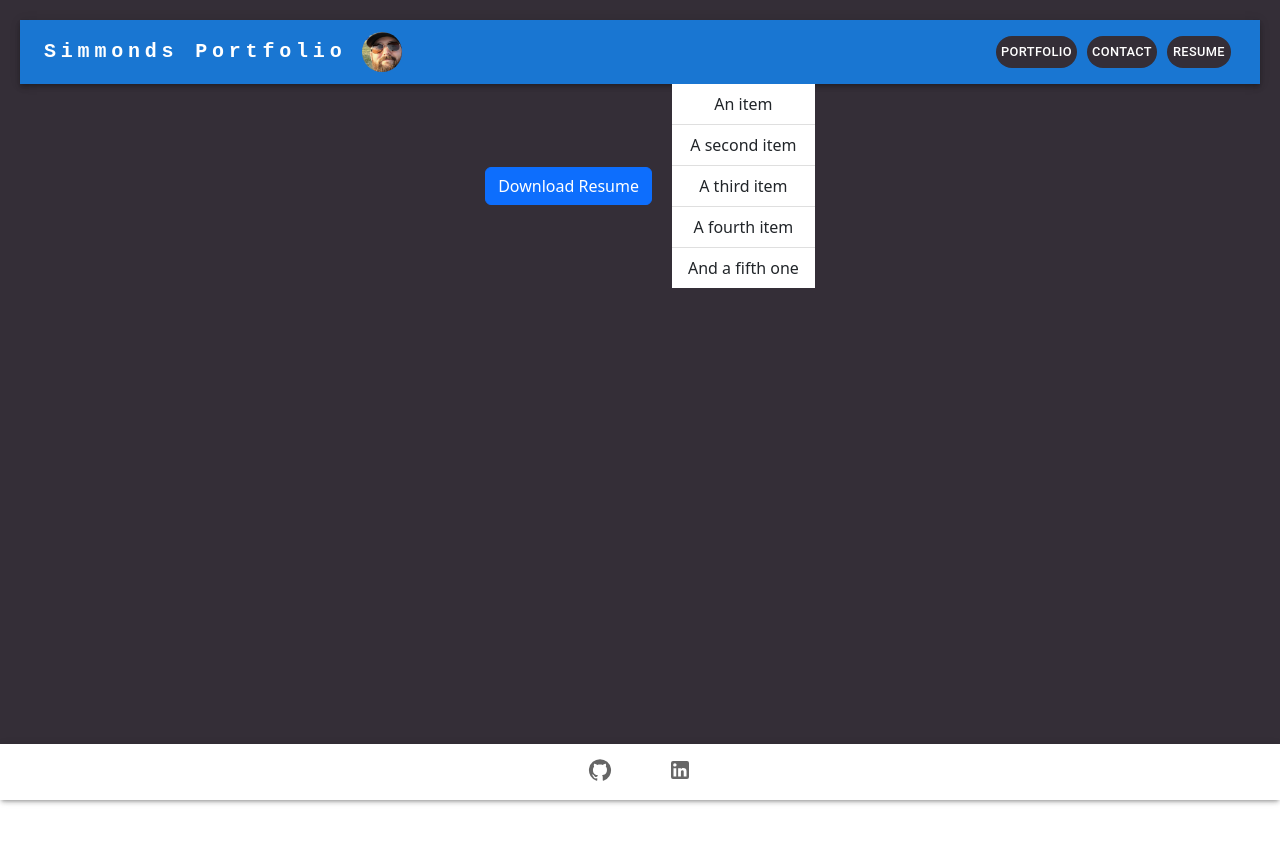
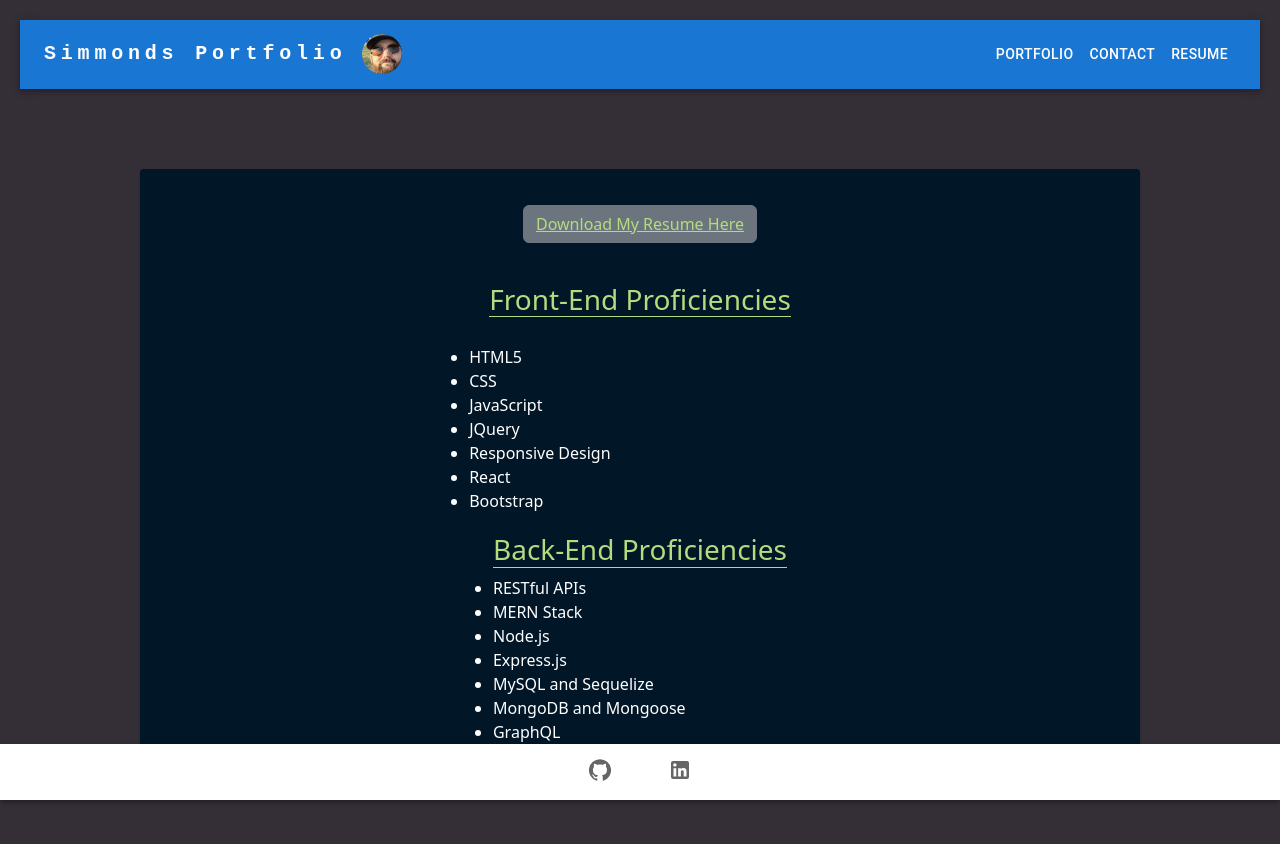
Before and after one commit to Christoph551/Simmonds-React-Portfolio, a React (Create React App) app: page /resume in a window 1280 px wide. Shown: the top 844 px of the page. Before the commit the page ends 800 px from the top, so only its background shows below. Built offline with nearby package versions, Linux system fonts and the light colour scheme.

Commit message:
Saving changes. Functionality of site meets acceptance criteria for class project. Would still like to change up some styling.

```diff
--- a/src/components/Projects.js
+++ b/src/components/Projects.js
@@ -14,15 +14,15 @@ import { styled } from '@mui/material/styles';
 const Img = styled('img')({
     margin: 'auto',
     display: 'block',
-    maxWidth: '100%',
-    maxHeight: '100%',
+    maxWidth: 150,
+    maxHeight: 150,
 });
 
 const projects = [
     {
         id: 1,
         title: 'Couch Potato Assistant',
-        description: 'This project was my first group project in the Bootcamp. This application uses APIs to allow a user to search for data about movies. Such as Movie Title, Actors, Rating, etc...',
+        description: 'This project was my first group project in the Bootcamp. This application uses APIs to allow a user to search for data about movies. Such as Movie Title, Actors, Rating, etc... I plan to add additional features to this application in the future, such as showing the user where they can watch the movie, as well as adding a movie trailer to view.',
         link: 'https://christoph551.github.io/Couch-Potato-Assistant/',
         github: 'https://www.github.com/Christoph551/Couch-Potato-Assistant',
         image: Project1
@@ -30,7 +30,7 @@ const projects = [
     {
         id: 2,
         title: 'Password Generator',
-        description: "This project was my first solo project in the Bootcamp. This application allows a user to generate a random password based on criteria they've selected. The application will run in the browser and feature dynamically updated HTML and CSS powered by JavaScript.",
+        description: "This project was my first solo project in the Bootcamp. This application allows a user to generate a random password based on criteria they've selected. I learned a great deal about JavaScript and implementing conditional statements.",
         link: 'https://christoph551.github.io/Password-Generator/',
         github: 'https://www.github.com/Christoph551/Password-Generator',
         image: Project2
@@ -38,7 +38,7 @@ const projects = [
     {
         id: 3,
         title: 'Express Note Taker',
-        description: 'This application can be used to write, save, and delete notes. The application will use an express backend and save and retrieve note data from a JSON file.',
+        description: 'This was my first deployment to Heroku. This application can be used to write, save, and delete notes. The application will use an express backend and save and retrieve note data.',
         link: 'https://serene-fortress-18066.herokuapp.com/',
         github: 'https://github.com/Christoph551/Express-Note-Taker',
         image: Project3
@@ -46,7 +46,7 @@ const projects = [
     {
         id: 4,
         title: 'JATE',
-        description: 'This is an installable application for a text editor. This application is also able to be installed on your local machine for offline use!',
+        description: 'This is an installable application for a text editor. This application is also able to be installed on your local machine for offline use! This application taught me the importance of using service workers and caching.',
         link: 'https://glacial-everglades-16556.herokuapp.com/',
         github: 'https://github.com/Christoph551/Jot-It-Down',
         image: Project4
@@ -54,7 +54,7 @@ const projects = [
     {
         id: 5,
         title: 'E-Commerce',
-        description: 'This application is the back end for an e-commerce site. It uses the latest technologies so that a retail company can compete with other e-commerce companies.',
+        description: 'This application is the back end for an e-commerce site. Using the Insomnia tool to interact with the database, I was able to create, update, and delete data from the database. Be sure to check out the Github repository for a walkthrough video.',
         link: 'This is a node based application. Please see the github repository for more information.',
         github: 'https://github.com/Christoph551/E-Commerce',
         image: Project5
@@ -63,7 +63,7 @@ const projects = [
     {
         id: 6,
         title: 'ReadMe Generator',
-        description: "This application is a command-line application that dynamically generates a professional README.md file from a user's input using the Inquirer package.",
+        description: "This application is a command-line application that dynamically generates a professional README.md file from a user's input using the Inquirer package. I have found this to massively useful for each of my repositories.",
         link: 'This is a node based application. Please see the github repository for more information.',
         github: 'https://www.github.com/Christoph551/ReadMe-Generator',
         image: Project6
@@ -74,13 +74,13 @@ const projects = [
 
 export default function ProjectContent(props) {
     return (
-        <div style={{display: 'flex', flexDirection: 'column', justifyContent: 'space-between', borderBottom: 5}}>
+        <div style={{display: 'flex', flexDirection: 'column'}}>
             {projects.map(item => (
                 <div style={{justifyContent: 'center'}}>
 
-                <Grid container spacing={2} key={item.id} style={{display: 'flex', flexDirection: 'column', justifyContent: 'space-between'}}>
+                <Grid container spacing={2} key={item.id} style={{display: 'flex', justifyContent: 'space-between'}}>
                 <Grid item
-
+                    style={{display: 'flex', flexDirection: 'column', justifyContent: 'space-between'}}
                 >
                     <ButtonBase sx={{ width: 150, height: 150 }}>
                         <Link
--- a/src/components/pages/AboutMe.js
+++ b/src/components/pages/AboutMe.js
@@ -7,7 +7,7 @@ function DrawerAppBar(props) {
     return (
         <main style={{display: 'flex', justifyContent: 'center'}}>
             <Card
-            style={{backgroundColor: "#e9ebf8", marginTop: 100}}
+            style={{backgroundColor: "#011627", color: 'white', marginTop: 100}}
             sx={{ maxWidth: 700 }}>
                     <Box
                     component="main"
--- a/src/components/pages/Resume.js
+++ b/src/components/pages/Resume.js
@@ -1,29 +1,171 @@
-
+import MyResume from "../../resume/resume.pdf";
+import Paper from '@mui/material/Paper';
 
 function Resume() {
     return (
-        <>
+        <div style={{
+            display: 'flex',
+            justifyContent: 'center',
+        }}>
+            <Paper
+
+                sx={{
+                    p: 2,
+                    marginTop: 10,
+                    maxWidth: 1000,
+                    flexGrow: 1,
+                    color: 'white',
+                    backgroundColor: (theme) =>
+                        theme.palette.mode === 'light' ? '#011627' : '#fafffd',
+                }}
+            >
                 <div className="container">
                     <div style={{
                         display: "flex",
                         justifyContent: "center",
                         alignItems: "center",
+                        flexDirection: 'column'
                     }}>
-                    <button download="resume.pdf" className="btn btn-primary" style={{
+                        <button className="btn btn-secondary" style={{
                             margin: "20px",
-                    }}>Download Resume</button>
+                        }}><a
+                            href={MyResume}
+                            style={{ color: '#b4dc7f' }}
+                            download="../../resume/resume.pdf"
+                        >
+                                Download My Resume Here
+                            </a>
+
+                        </button>
+
+                        {/* Start of front-end tech */}
+                        <ul class="list-group list-group-flush">
+                            <div
+                                style={{
+                                    display: "flex",
+                                    justifyContent: "center",
+                                    alignItems: "center",
+                                    margin: 20,
+                                }}>
+                                <h3 style={{
+                                    color: '#b4dc7f',
+                                    listStyle: 'none',
+                                    borderBottom: '1px solid #b4dc7f',
+                                }}>
+                                    Front-End Proficiencies
+                                </h3>
+                            </div>
+                            <div style={{
+                                display: "flex",
+                                alignItems: "center",
+                            }}>
+                                <li className="list-item">HTML5</li>
+                            </div>
+                            <div style={{
+                                display: "flex",
+                                alignItems: "center",
+                            }}>
+                                <li className="list-item">CSS</li>
+                            </div>
+                            <div style={{
+                                display: "flex",
+                                alignItems: "center",
+                            }}>
+                                <li className="list-item">JavaScript</li>
+                            </div>
+                            <div style={{
+                                display: "flex",
+                                alignItems: "center",
+                            }}>
+                                <li className="list-item">JQuery</li>
+                            </div>
+                            <div style={{
+                                display: "flex",
+                                alignItems: "center",
+                            }}>
+                                <li className="list-item">Responsive Design</li>
+                            </div>
+                            <div style={{
+                                display: "flex",
+                                alignItems: "center",
+                            }}>
+                                <li className="list-item">React</li>
+                            </div>
+                            <div style={{
+                                display: "flex",
+                                alignItems: "center",
+                            }}>
+                                <li className="list-item">Bootstrap</li>
+                            </div>
+                            </ul>
+
+                            {/* Start of back-end tech */}
+                            <div
+                                style={{
+                                    display: "flex",
+                                    justifyContent: "center",
+                                    alignItems: "center",
+                                    margin: 20,
+                                }}>
+
+                            <ul class="list-group list-group-flush">
+                                <h3 style={{
+                                    color: '#b4dc7f',
+                                    listStyle: 'none',
+                                    borderBottom: '1px solid #b4dc7f',
+                                }}>
+                                    Back-End Proficiencies
+                                </h3>
+                                <div style={{
+                                    display: "flex",
+                                    alignItems: "center",
+                                }}>
+                                    <li className="list-item">RESTful APIs</li>
+                                </div>
+                                <div style={{
+                                    display: "flex",
+                                    alignItems: "center",
+                                }}>
+                                    <li className="list-item">MERN Stack</li>
+                                </div>
+                                <div style={{
+                                    display: "flex",
+                                    alignItems: "center",
+                                }}>
+                                    <li className="list-item">Node.js</li>
+                                </div>
+                                <div style={{
+                                    display: "flex",
+                                    alignItems: "center",
+                                }}>
+                                    <li className="list-item">Express.js</li>
+                                </div>
+                                <div style={{
+                                    display: "flex",
+                                    alignItems: "center",
+                                }}>
+                                    <li className="list-item">MySQL and Sequelize</li>
+                                </div>
+                                <div style={{
+                                    display: "flex",
+                                    alignItems: "center",
+                                }}>
+                                    <li className="list-item">MongoDB and Mongoose</li>
+                                </div>
+                                <div style={{
+                                    display: "flex",
+                                    alignItems: "center",
+                                }}>
+                                    <li className="list-item">GraphQL</li>
+                                </div>
+                            </ul>
+                        </div>
 
 
-                    <ul class="list-group list-group-flush">
-                        <li class="list-group-item">An item</li>
-                        <li class="list-group-item">A second item</li>
-                        <li class="list-group-item">A third item</li>
-                        <li class="list-group-item">A fourth item</li>
-                        <li class="list-group-item">And a fifth one</li>
-                    </ul>
                     </div>
                 </div>
-        </>
+            </Paper>
+        </div>
     );
 }
 
--- a/src/index.css
+++ b/src/index.css
@@ -28,15 +28,7 @@ h2 {
   color: #ba1200;
 }
 
-.css-1t6c9ts button {
-  background-color: #342e37;
-  color: white;
-  border: none;
-  border-radius: 30px;
-  padding: 5px;
-  margin: 5px;
-  font-size: .8rem;
-}
+
 
 .css-hip9hq {
   background-color: #342e37;
```
Also changed, not shown: src/components/ContactModal.js (+15 -4 lines), src/components/pages/Contact.js (+24 -5 lines), 1 other file (tests, documents, lock files or other folders). Lines whose indentation alone changed are shown as unchanged.
